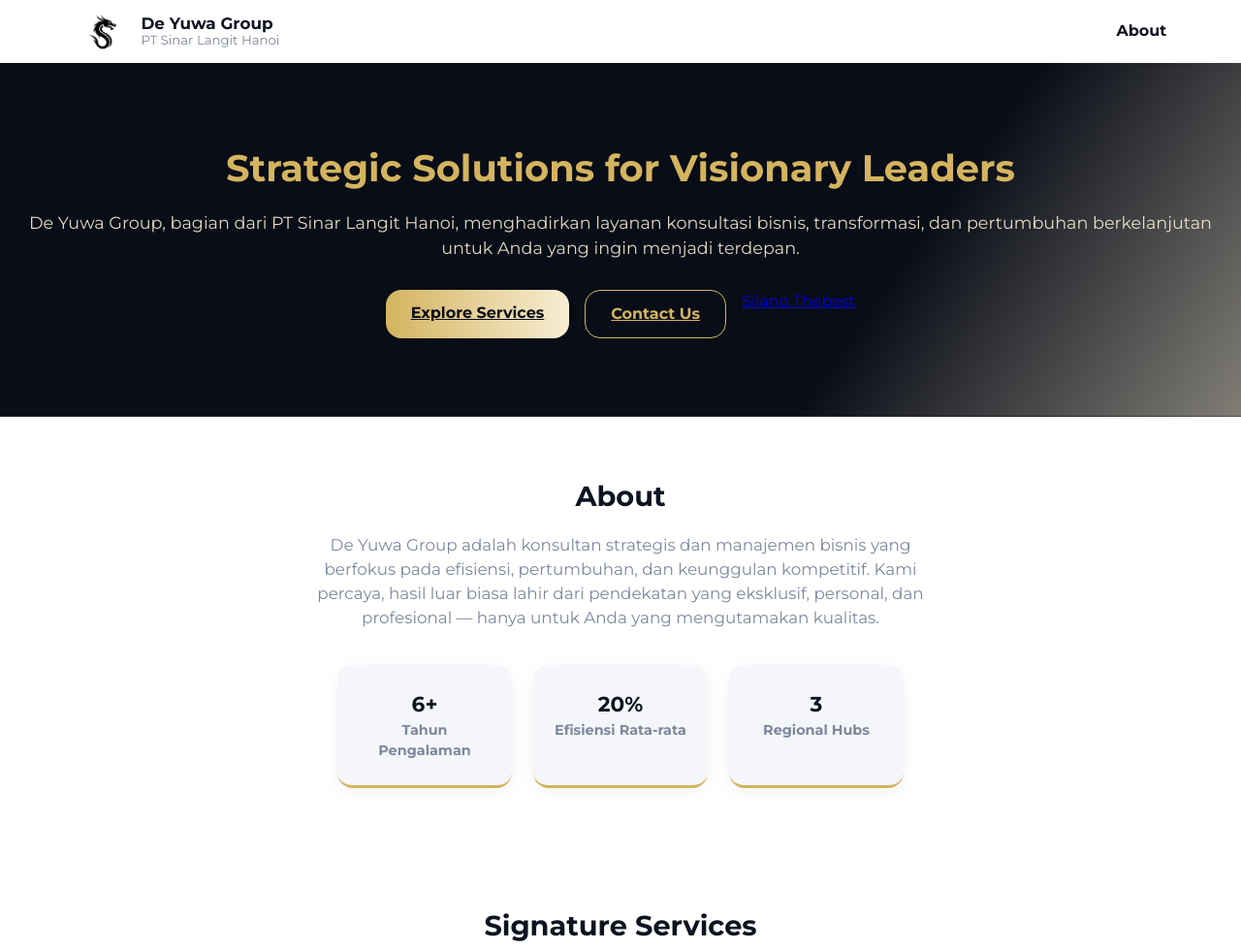
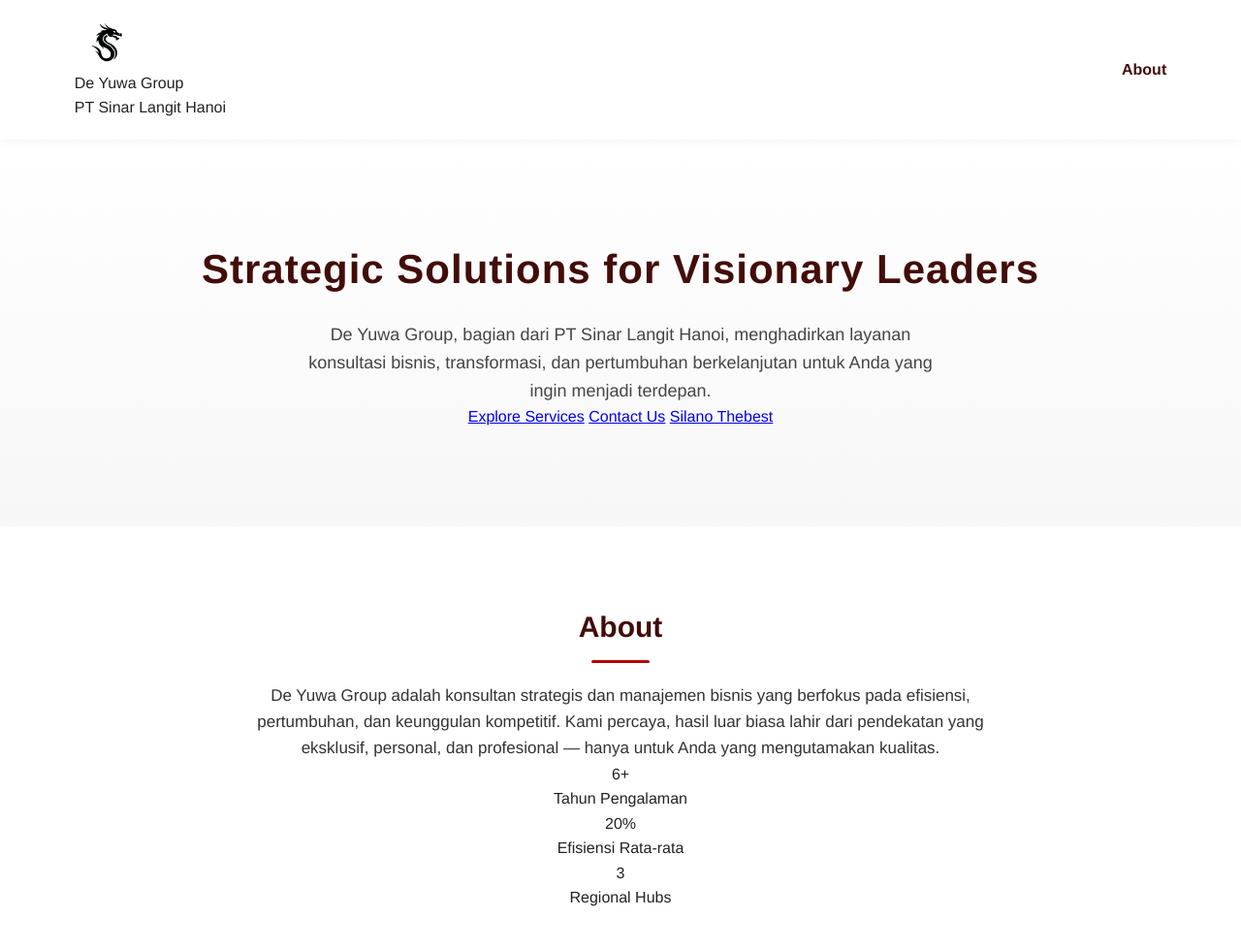
Before and after one commit to kevin123a/deyuwagroup, a plain HTML site: page index.html in a window 1280 px wide. Shown: the top 979 px of the page at 97% size. Drawn offline with Linux system fonts and the light colour scheme.

Commit message:
Update style.css

```diff
--- a/style.css
+++ b/style.css
@@ -1,255 +1,143 @@
-:root {
-  --navy: #0e1320;
-  --navy-dark: #090d17;
-  --gold: #d4b45f;
-  --gold-light: #f8eed5;
-  --white: #ffffff;
-  --gray: #f5f6f9;
-  --muted: #7d889c;
-  --radius: 16px;
-  --transition: .25s cubic-bezier(.47,1.24,.41,.8);
-}
+/* ==========================
+   De Yuwa — Corporate Elite Theme
+   ========================== */
 
-/* RESET */
 * {
-  box-sizing: border-box;
   margin: 0;
   padding: 0;
+  box-sizing: border-box;
+  font-family: "Helvetica Neue", Arial, sans-serif;
 }
 
 body {
-  font-family: 'Montserrat', Arial, sans-serif;
-  background: var(--gray);
-  color: var(--navy-dark);
-  line-height: 1.5;
+  background-color: #ffffff;
+  color: #222;
+  line-height: 1.6;
   overflow-x: hidden;
 }
 
-/* =========================
-   HEADER
-========================= */
-.main-header {
-  background: var(--white);
-  border-bottom: 1px solid rgba(0,0,0,0.05);
-  box-shadow: 0 4px 16px rgba(0,0,0,0.05);
+header {
+  display: flex;
+  justify-content: space-between;
+  align-items: center;
+  padding: 20px 6%;
+  background: rgba(255, 255, 255, 0.95);
+  box-shadow: 0 2px 10px rgba(0,0,0,0.05);
   position: sticky;
   top: 0;
-  z-index: 999;
-  padding: 12px 6%;
-  display: flex;
-  align-items: center;
-  justify-content: space-between;
+  z-index: 1000;
 }
 
-/* LOGO & TEXT */
-.logo-group {
-  display: flex;
-  align-items: center;
-  gap: 12px;
+header img {
+  height: 45px;
 }
 
-.logo-img {
-  height: 40px;
-  width: auto;
-  object-fit: contain;
+nav a {
+  text-decoration: none;
+  color: #420D09;
+  font-weight: 600;
+  margin-left: 25px;
+  transition: color 0.3s;
 }
 
-.logo-text {
-  display: flex;
-  flex-direction: column;
-  line-height: 1.1;
+nav a:hover {
+  color: #b30000;
 }
 
-.logo-title {
-  font-weight: 700;
-  color: var(--navy);
-  font-size: 1.05rem;
+.hero {
+  text-align: center;
+  padding: 100px 20px;
+  background: linear-gradient(to bottom, #fff, #f7f7f7);
 }
 
-.logo-subtitle {
-  font-weight: 500;
-  color: var(--muted);
-  font-size: 0.83rem;
+.hero h1 {
+  font-size: 42px;
+  color: #420D09;
+  margin-bottom: 20px;
+  letter-spacing: 1px;
 }
 
-/* NAVIGATION */
-.nav-links {
-  display: flex;
-  align-items: center;
-  gap: 16px;
+.hero p {
+  font-size: 18px;
+  color: #444;
+  max-width: 650px;
+  margin: 0 auto;
 }
 
-.nav-links a {
-  text-decoration: none;
-  color: var(--navy);
-  font-weight: 600;
-  transition: color var(--transition);
-}
-
-.nav-links a:hover {
-  color: var(--gold);
-}
-
-/* =========================
-   HERO SECTION
-========================= */
-.hero {
-  background: linear-gradient(125deg, var(--navy-dark) 70%, var(--gold-light) 130%);
-  color: var(--white);
-  padding: 80px 20px;
-  text-align: center;
-  border-bottom: 1px solid rgba(255,255,255,0.1);
-}
-
-.hero-title {
-  color: var(--gold);
-  font-size: 2.4rem;
-  font-weight: 800;
-  margin-bottom: 14px;
-}
-
-.hero-desc {
-  color: var(--gold-light);
-  font-size: 1.1rem;
-  margin-bottom: 30px;
-  opacity: 0.9;
-}
-
-.hero-actions {
-  display: flex;
-  justify-content: center;
-  gap: 16px;
-  flex-wrap: wrap;
-}
-
-.btn-main,
-.btn-outline {
-  font-weight: 700;
-  padding: 12px 26px;
-  border-radius: var(--radius);
-  transition: all var(--transition);
-  cursor: pointer;
-}
-
-.btn-main {
-  background: linear-gradient(90deg, var(--gold), var(--gold-light));
-  color: var(--navy-dark);
-  border: none;
-}
-
-.btn-main:hover {
-  transform: translateY(-2px);
-  box-shadow: 0 6px 12px rgba(0,0,0,0.15);
-}
-
-.btn-outline {
-  border: 1.5px solid var(--gold);
-  color: var(--gold);
-  background: transparent;
-}
-
-.btn-outline:hover {
-  background: var(--gold);
-  color: var(--navy-dark);
-}
-
-/* =========================
-   SECTION GENERIC
-========================= */
 .section {
-  background: var(--white);
-  padding: 60px 6%;
+  padding: 80px 10%;
   text-align: center;
 }
 
 .section h2 {
-  color: var(--navy);
-  font-size: 1.8rem;
-  font-weight: 800;
-  margin-bottom: 16px;
+  font-size: 30px;
+  color: #420D09;
+  margin-bottom: 20px;
+  position: relative;
+}
+
+.section h2::after {
+  content: "";
+  display: block;
+  width: 60px;
+  height: 3px;
+  background: #b30000;
+  margin: 10px auto;
+  border-radius: 2px;
 }
 
 .section p {
-  color: var(--muted);
-  font-size: 1.05rem;
+  font-size: 17px;
+  color: #333;
+  max-width: 800px;
   margin: 0 auto;
-  max-width: 650px;
 }
 
-.stats-row {
-  display: flex;
-  gap: 22px;
-  justify-content: center;
-  flex-wrap: wrap;
-  margin-top: 36px;
+.contact {
+  background-color: #f2f2f2;
+  padding: 60px 10%;
+  text-align: center;
 }
 
-.stat-card {
-  background: var(--gray);
-  border-radius: var(--radius);
-  box-shadow: 0 4px 18px rgba(26,35,55,0.05);
-  padding: 24px 18px;
-  flex: 1 1 140px;
-  max-width: 180px;
-  border-bottom: 3px solid var(--gold);
-  transition: transform .25s ease;
+.contact h2 {
+  color: #420D09;
 }
 
-.stat-card:hover {
-  transform: translateY(-4px);
+.contact-info {
+  margin-top: 25px;
+  font-size: 17px;
+  line-height: 1.8;
 }
 
-.stat-value {
-  color: var(--navy);
-  font-weight: 800;
-  font-size: 1.35rem;
+.contact a {
+  color: #420D09;
+  text-decoration: none;
 }
 
-.stat-label {
-  color: var(--muted);
-  font-size: 0.9rem;
-  font-weight: 600;
+.contact a:hover {
+  text-decoration: underline;
 }
 
-/* =========================
-   FOOTER
-========================= */
 footer {
-  background: var(--navy-dark);
-  color: var(--gold-light);
+  background: #420D09;
+  color: #FDC12A;
   text-align: center;
-  padding: 32px 0;
-  font-size: 0.95rem;
-  letter-spacing: 0.4px;
+  padding: 20px 10px;
+  font-size: 15px;
 }
 
-/* =========================
-   RESPONSIVE
-========================= */
-@media (max-width: 900px) {
-  .main-header {
-    flex-direction: column;
-    gap: 12px;
+/* Responsive Design */
+@media (max-width: 768px) {
+  .hero h1 {
+    font-size: 32px;
   }
 
-  .logo-group {
-    justify-content: center;
+  nav a {
+    margin-left: 15px;
+    font-size: 14px;
   }
 
-  .nav-links {
-    flex-wrap: wrap;
-    justify-content: center;
-  }
-
-  .hero-title {
-    font-size: 1.9rem;
-  }
-
-  .hero-desc {
-    font-size: 1rem;
-  }
-
-  .nav-links a {
-    font-size: 0.95rem;
+  .section {
+    padding: 60px 6%;
   }
 }
```
